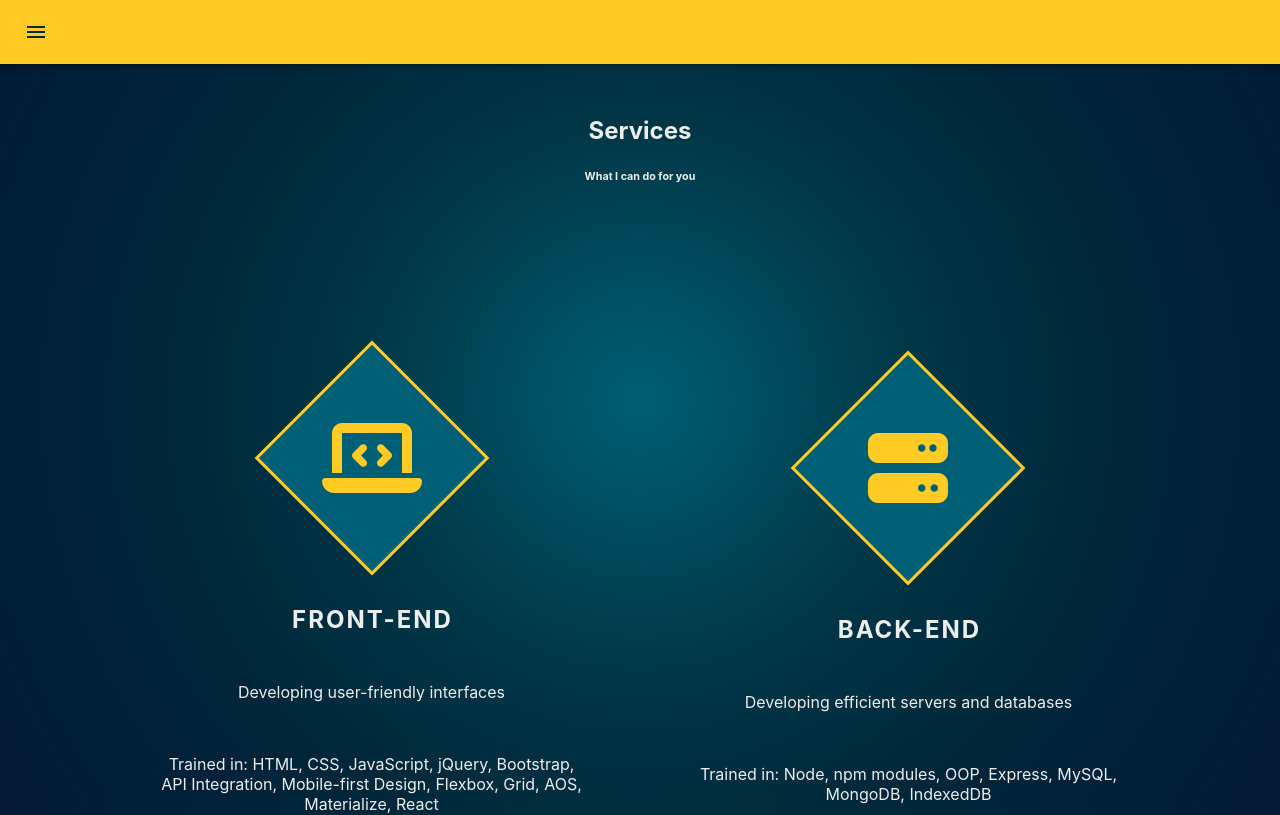
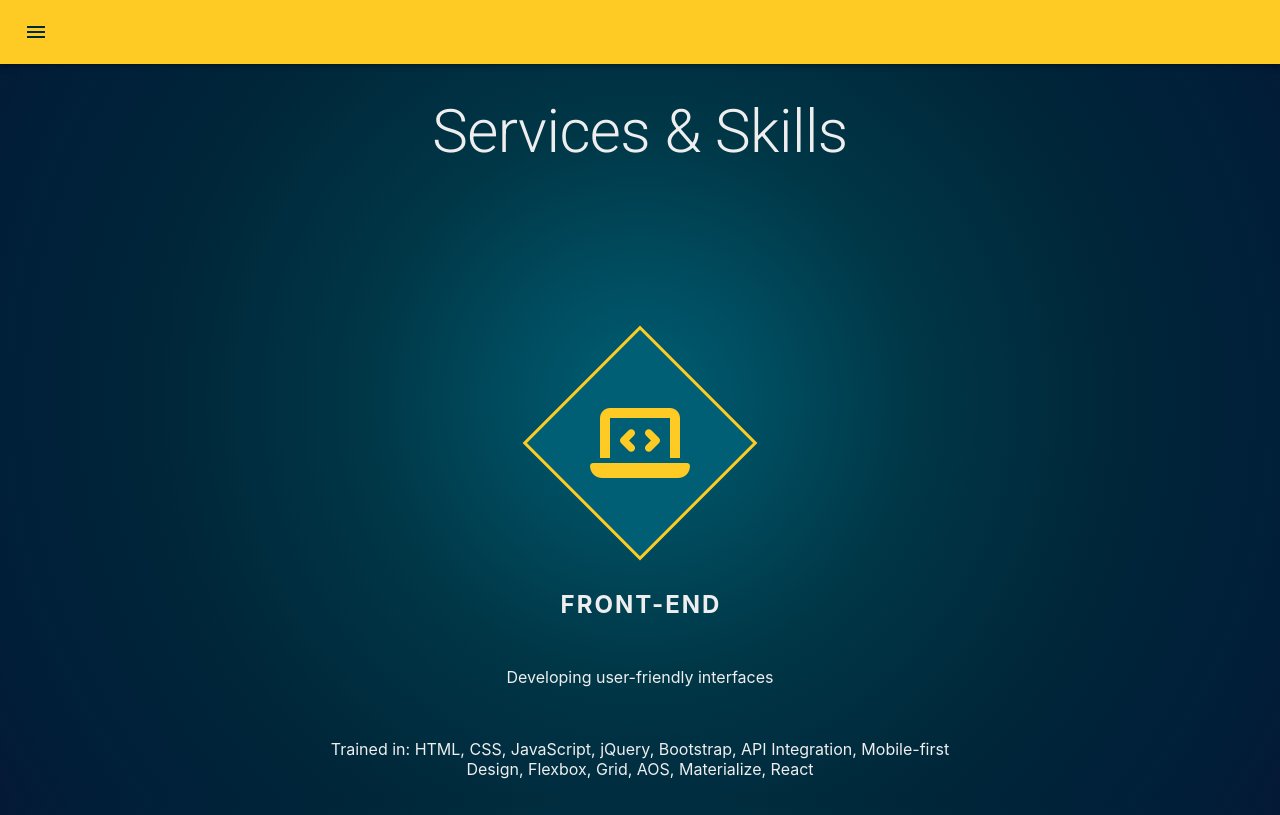
Before and after one commit to clauries/Portfolio-React, a React (Create React App) app in the folder client/: page /services in a window 1280 px wide. Shown: the top 815 px of the page. Built offline with nearby package versions, Linux system fonts and the light colour scheme.

Commit message:
Added headings & commented out references to the experience page to keep it from deploying

```diff
--- a/client/src/App.js
+++ b/client/src/App.js
@@ -4,7 +4,7 @@ import './App.css';
 import LandingPage from "./pages/LandingPage.js";
 import About from "./pages/About.js";
 import NoMatch from "./pages/NoMatch.js";
-import Experience from "./pages/Experience";
+// import Experience from "./pages/Experience";
 import Contact from "./pages/Contact";
 import Portfolio from "./pages/Portfolio";
 import Services from "./pages/Services";
@@ -31,7 +31,7 @@ function App() {
             <Route exact path="/about" component={About} />
             <Route exact path="/services" component={Services} />
             <Route exact path="/portfolio" component={Portfolio} />
-            <Route exact path="/experience" component={Experience} />
+            {/* <Route exact path="/experience" component={Experience} /> */}
             <Route exact path="/contact" component={Contact} />
           </Wrapper>
           <Route component={NoMatch} />
--- a/client/src/Components/Nav/index.js
+++ b/client/src/Components/Nav/index.js
@@ -78,12 +78,12 @@ function Nav() {
                     "redirect": "/services",
                     "icon": <FingerprintIcon />
                 }
-            case "Experience":
-                // Need to add code for logging out. Maybe not here...?
-                return {
-                    "redirect": "/experience",
-                    "icon": <WorkIcon />
-                }
+            // case "Experience":
+            //     // Need to add code for logging out. Maybe not here...?
+            //     return {
+            //         "redirect": "/experience",
+            //         "icon": <WorkIcon />
+            //     }
             case "Contact":
                 // Need to add code for logging out. Maybe not here...?
                 return {
@@ -103,7 +103,9 @@ function Nav() {
             onKeyDown={toggleDrawer(anchor, false)}
         >
             <List>
-                {['Home', 'About', 'Portfolio', 'Services', 'Experience', 'Contact',].map((text, index) => (
+                {['Home', 'About', 'Portfolio', 'Services',
+                // 'Experience',
+                'Contact',].map((text, index) => (
                     <ListItem button key={text} component="a" href={chooseMenuList({ text }).redirect}>
                         <ListItemIcon>{chooseMenuList({ text }).icon}</ListItemIcon>
                         <ListItemText primary={text} />
--- a/client/src/pages/About.js
+++ b/client/src/pages/About.js
@@ -1,5 +1,6 @@
 import React from "react";
 import { makeStyles } from '@material-ui/core/styles';
+import Typography from '@material-ui/core/Typography';
 
 // FUTURE DEVELOPMENT
 // =============================================
@@ -15,7 +16,8 @@ const useStyles = makeStyles(theme => ({
     container: {
         // display: 'flex',
         // flexDirection: 'row',
-        margin: '0 12%',
+        margin: '0 15%',
+        marginTop: theme.spacing(2),
     }
 
 }));
@@ -26,14 +28,15 @@ function About() {
     return (
       <div className={classes.root}>
         <section className="about" id="about">
+            <Typography variant="h2">
+                About Myself
+            </Typography>
             <div className={classes.container}>
                 <div className="profile-img" data-aos="fade-right" data-aos-delay="300">
                     <img src="assets/imgs/Laurie.Schroeder.png" alt="Profile Image" />
                 </div>
                 <div className="about-details" data-aos="fade-left" data-aos-delay="600">
                     <div className="about-heading">
-                        <h1>About Myself</h1>
-                        {/* <h6>Myself</h6> */}
                     </div>
                     <p>
                         Hi! I'm Laurie, a full stack developer with a background in emotional intelligence and
--- a/client/src/pages/Experience.js
+++ b/client/src/pages/Experience.js
@@ -3,6 +3,9 @@ import { makeStyles } from '@material-ui/core/styles';
 
 // FUTURE DEVELOPMENT
 // =============================================
+// This page did not transfer well to React; will need to rethink
+// Currently removed from routes for deployment.
+
 // Typography components for all the words
 // Horizontal ine with dots
     // OnHover -> info appears for that experience
--- a/client/src/pages/Portfolio.js
+++ b/client/src/pages/Portfolio.js
@@ -25,10 +25,15 @@ import ProjectCard from '../Components/ProjectCard';
 const useStyles = makeStyles(theme => ({
     root: {
         display: 'flex',
+        flexDirection: 'column',
+        margin: '0 12%',
+    },
+    cardList: {
+        display: 'flex',
         flexDirection: 'row',
         flexWrap: 'wrap',
         justifyContent: 'center',
-        margin: '0 12%',
+        marginTop: theme.spacing(2),
     },
 
 }));
@@ -89,7 +94,11 @@ function Portfolio() {
 
     return (
         <div className={classes.root}>
-            {projects.map(project => {
+            <Typography variant="h2">
+                Portfolio
+            </Typography>
+            <div className={classes.cardList}>
+                {projects.map(project => {
                     return (
                         <ProjectCard
                             name={project.name}
@@ -102,6 +111,7 @@ function Portfolio() {
                     )
 
                 })}
+            </div>
         </div>
     );
 };
--- a/client/src/pages/Services.js
+++ b/client/src/pages/Services.js
@@ -1,4 +1,6 @@
 import React from "react";
+import { makeStyles } from '@material-ui/core/styles';
+import Typography from '@material-ui/core/Typography';
 
 // FUTURE DEVELOPMENT
 // =============================================
@@ -10,16 +12,30 @@ import React from "react";
     // Can pick a card - maybe tabs?
 // Verify all skills learned in bootcamp are listed
 
+const useStyles = makeStyles(theme => ({
+    root: {
+        display: 'flex',
+        flexDirection: 'row',
+    },
+    container: {
+        // display: 'flex',
+        // flexDirection: 'row',
+        margin: '0 15%',
+        marginTop: theme.spacing(2),
+    }
+
+}));
+
 function Services() {
+    const classes = useStyles();
 
     return (
-      <div >
+      <div className={classes.root}>
         <section class="services" id="services">
-            <div class="container">
-                <div class="section-heading">
-                    <h1>Services</h1>
-                    <h6>What I can do for you</h6>
-                </div>
+        <Typography variant="h2">
+                Services & Skills
+            </Typography>
+            <div className={classes.container}>
                 <div class="my-skills">
                     <div class="skill" data-aos="fade-in" data-aos-delay="300">
                         <div class="icon-container">
```
